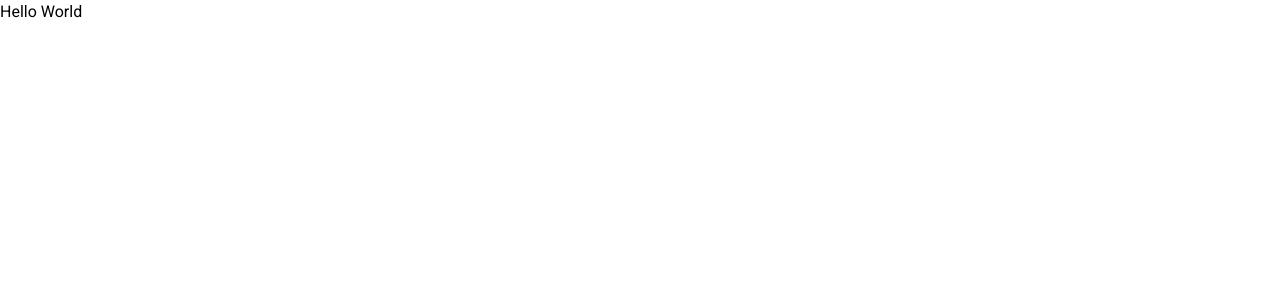
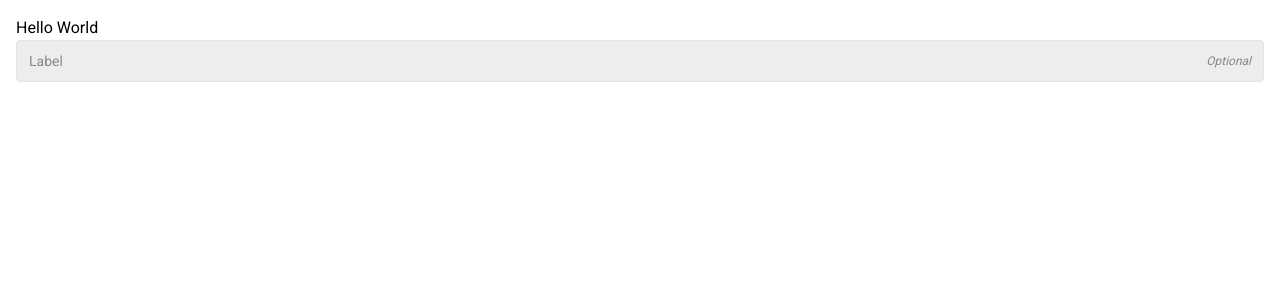
Before and after one commit to Gustavoph/coffee-delivery, a Next.js app: page / in a window 1280 px wide. Shown: the top 300 px of the page. Built offline with nearby package versions, Linux system fonts and the light colour scheme.

Commit message:
feat: add input component

```diff
--- a/src/app/page.tsx
+++ b/src/app/page.tsx
@@ -1,7 +1,11 @@
+import { Input } from '@/components/Form/Input'
+
 export default function Home() {
   return (
-    <main>
+    <main className="p-4">
       <div className="font-roboto">Hello World</div>
+
+      <Input placeholder="Label" optional />
     </main>
   )
 }
--- /dev/null
+++ b/src/components/Form/Input.tsx
@@ -0,0 +1,32 @@
+import { twMerge } from 'tailwind-merge'
+import { ComponentProps, forwardRef } from 'react'
+
+interface InputProps extends ComponentProps<'input'> {
+  optional?: boolean
+}
+
+export function InputComponent(
+  { optional = false, className, ...rest }: InputProps,
+  ref: any,
+) {
+  return (
+    <div className="flex items-center gap-3 w-full h-[42px] p-3 border bg-base-input rounded-[4px] border-base-button focus-within:border-yellow-dark">
+      <input
+        ref={ref}
+        className={twMerge(
+          `bg-transparent flex-1 text-sm outline-none text-base-text font-roboto placeholder:text-base-label`,
+          className,
+        )}
+        {...rest}
+      />
+
+      {optional && (
+        <span className="text-xs font-roboto text-base-label italic">
+          Optional
+        </span>
+      )}
+    </div>
+  )
+}
+
+export const Input = forwardRef(InputComponent)
```
